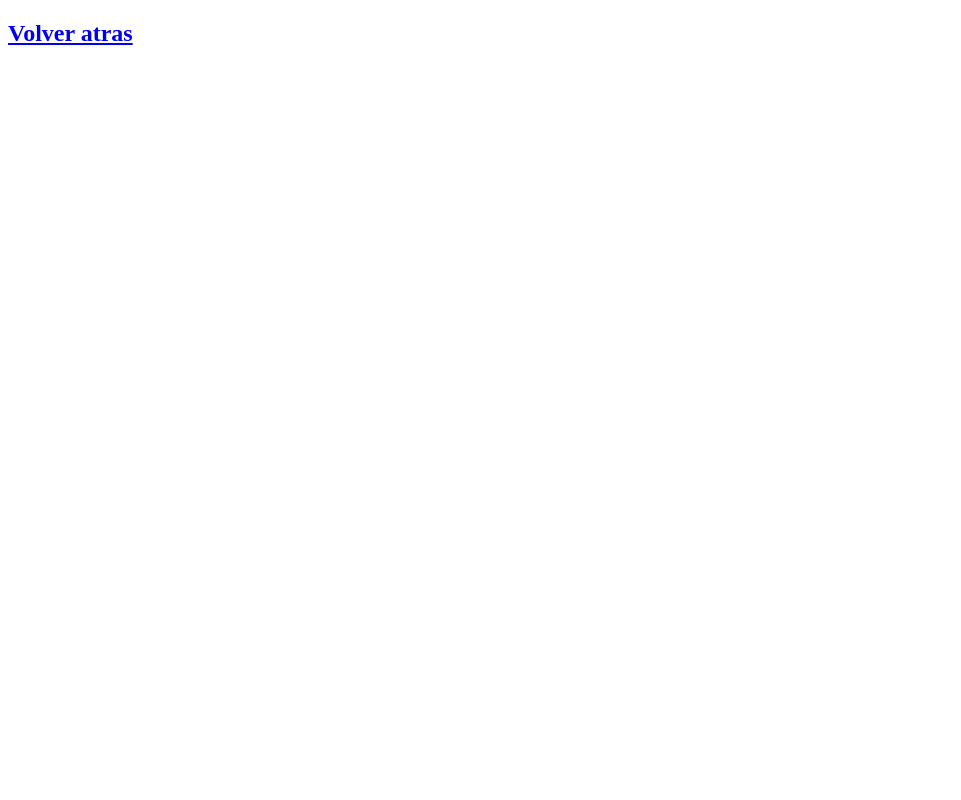
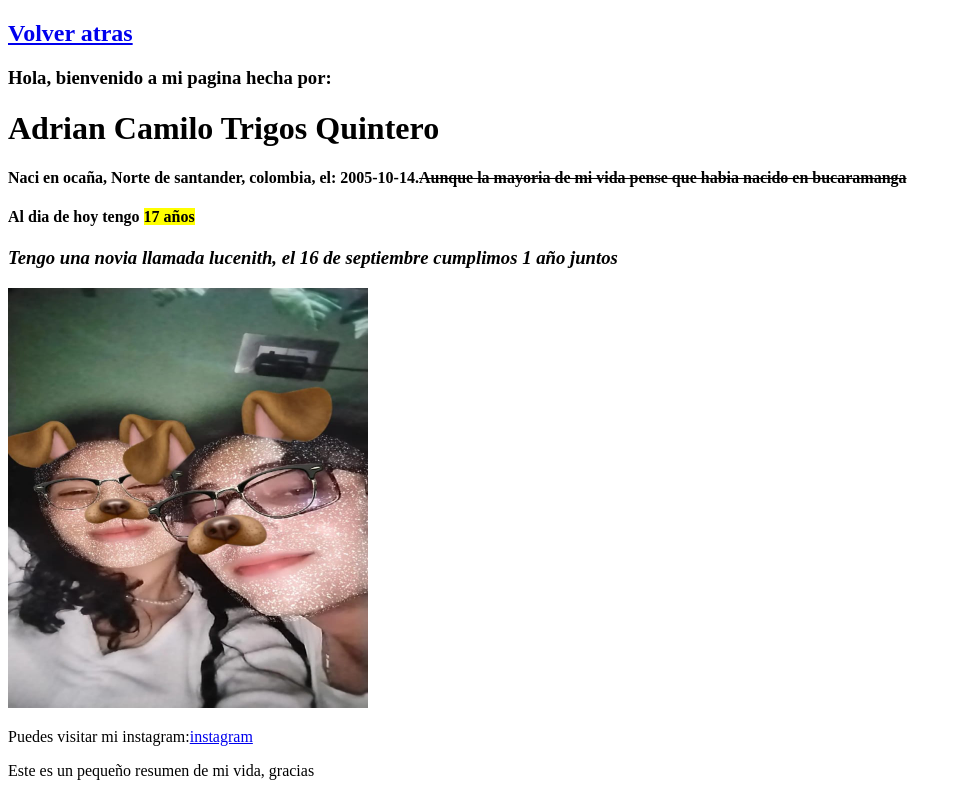
Before and after one commit to AdrianCamiloTrigos/clase_viernes_Adrian, a plain HTML site: page html/text.html in a window 1280 px wide. Shown: the whole page, without its empty margins (0-961 px from the left). Drawn offline with Linux system fonts and the light colour scheme.

Commit message:
update text

```diff
--- a/html/text.html
+++ b/html/text.html
@@ -1,13 +1,20 @@
 <!DOCTYPE html>
-<html lang="en">
-<head>
-    <meta charset="UTF-8">
+<!-- saved from url=(0070)file:///C:/Users/SCIS2PC12/Desktop/clase_viernes_Adrian/html/text.html -->
+<html lang="en"><head><meta http-equiv="Content-Type" content="text/html; charset=UTF-8">
+
     <meta name="viewport" content="width=device-width, initial-scale=1.0">
     <title>Document</title>
 </head>
 <body>
-    <a href="../index.html"><h2>Volver atras</h2></a>
-    <h1></h1>
-    <span></span>
+    <a href="file:///C:/Users/SCIS2PC12/Desktop/clase_viernes_Adrian/index.html"><h2>Volver atras</h2></a>
+
+    <p><h3>Hola, bienvenido a mi pagina hecha por:</h3> <h1><strong>Adrian Camilo Trigos Quintero</strong></h1> <h4>Naci en ocaña, Norte de santander, colombia, el: <time>2005-10-14</time>.<s>Aunque la mayoria de mi vida pense que habia nacido en bucaramanga</s></h4></p>
+
+    <h4>Al dia de hoy tengo <mark>17 años</mark></h4>
+    <h3><i>Tengo una novia llamada lucenith, el 16 de septiembre cumplimos 1 año juntos</i></h3>
+    <img src="../multimedia/lucenith.jpeg" alt="foto con lucenith" width="360px" height="420px">
+    <br> <p>Puedes visitar mi instagram:<a href="https://www.instagram.com/definitelynot_adrian/?igshid=NzZhOTFlYzFmZQ%3D%3D">instagram</a></p>
+    <span> Este es un pequeño resumen de mi vida, gracias</span>
+
 </body>
 </html>
```
